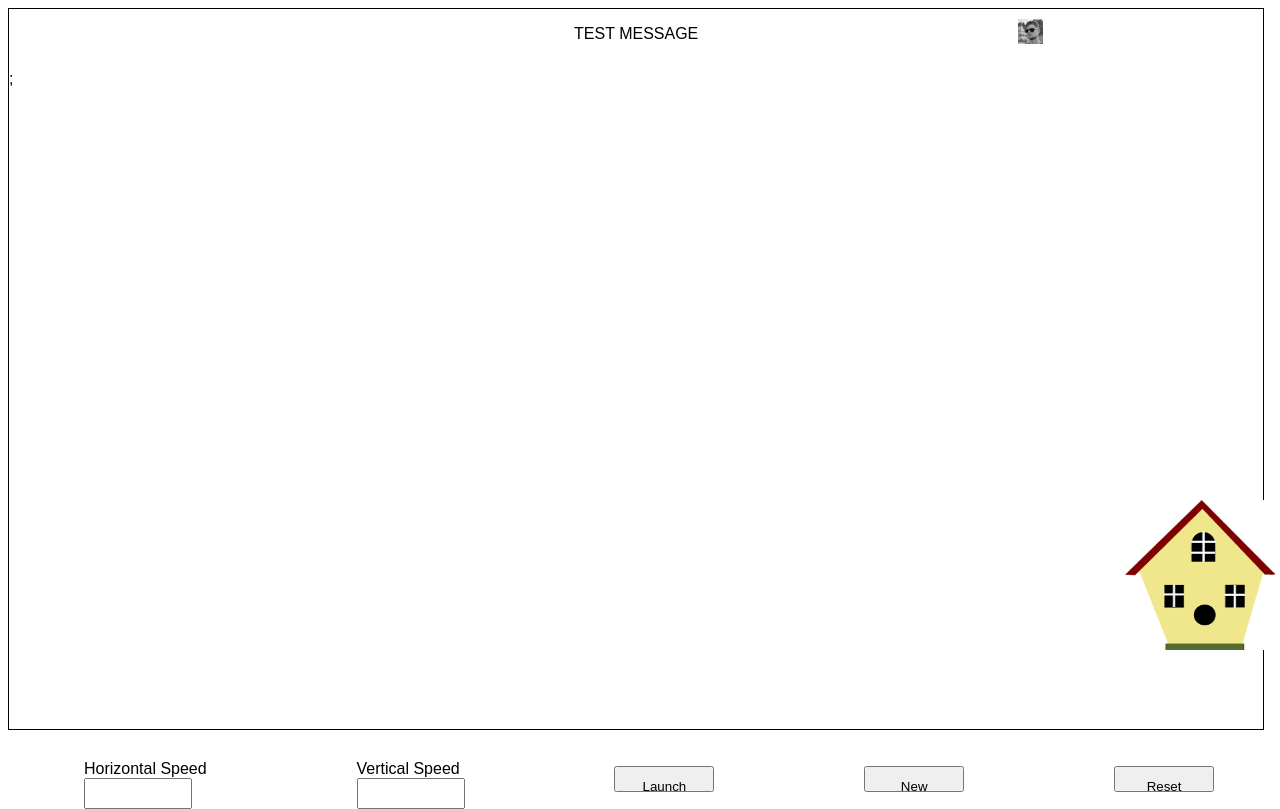
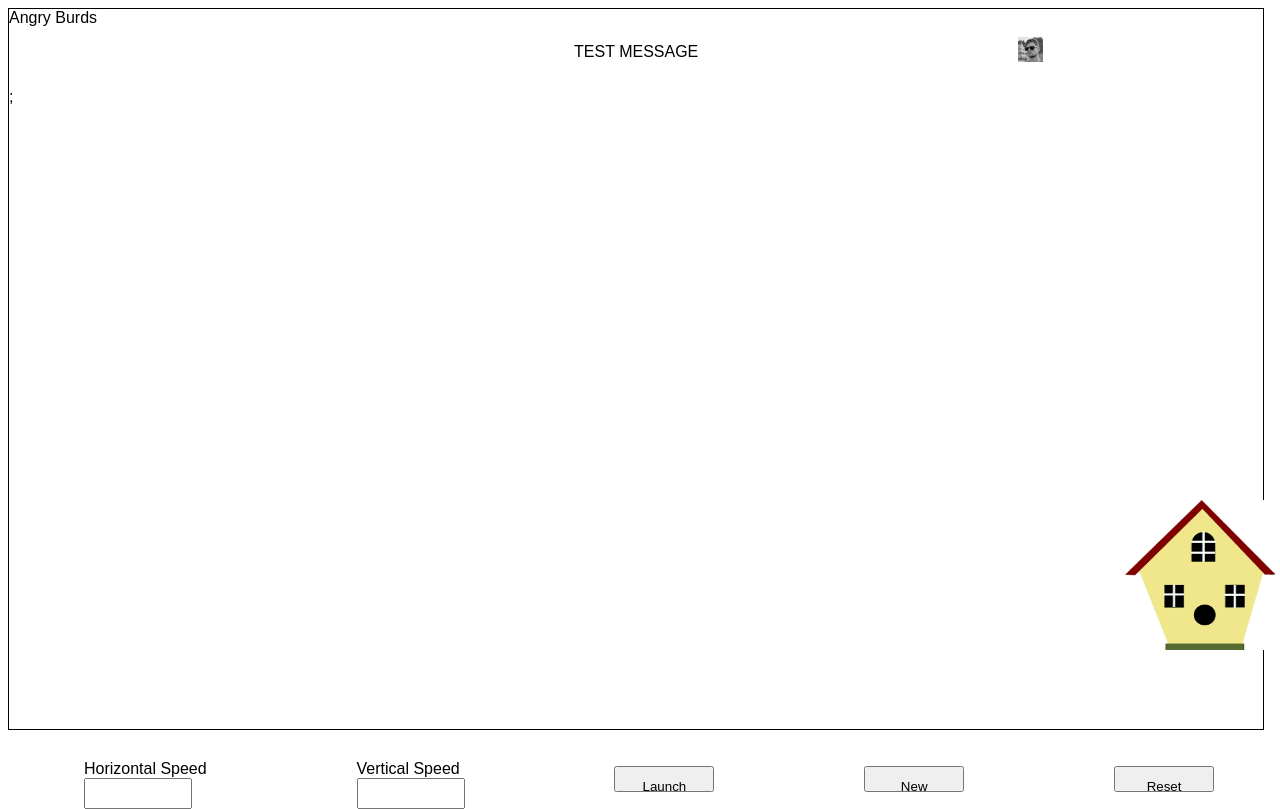
Before and after one commit to koggenfuss/AngryBurds, a plain HTML site: page index.html in a window 1280 px wide. Drawn offline with Linux system fonts and the light colour scheme.

Commit message:
added message and header

```diff
--- a/index.html
+++ b/index.html
@@ -7,10 +7,12 @@
     <title>Document</title>
 </head>
 <body>
-    <p id="message">TEST MESSAGE</p>;
-    <img id="burdHouse" src="imgs/birdHouse.png">
-    <img id="burd" src="imgs/kaleb.png">
-
+    <header>Angry Burds</header>
+    <div id = "border">
+        <p id="message">TEST MESSAGE</p>;
+        <img id="burdHouse" src="imgs/birdHouse.png">
+        <img id="burd" src="imgs/kaleb.png">
+    </div>
  <footer>
     <div>
         <label>Horizontal Speed</label>
```
